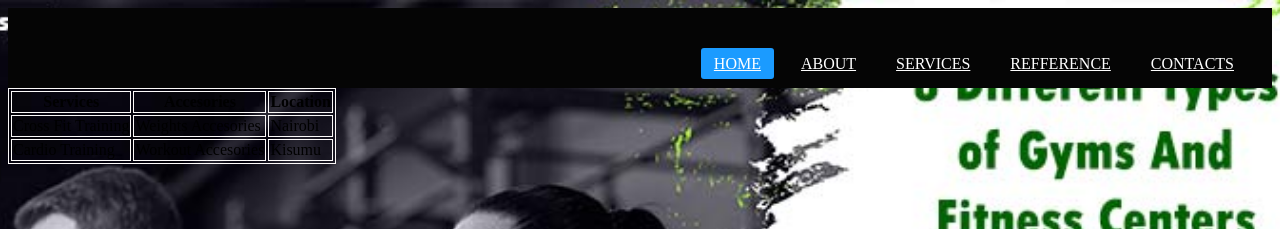
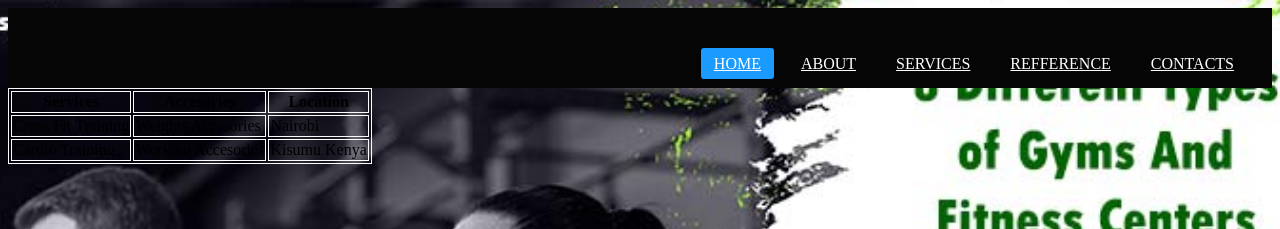
Before and after one commit to Wanjikujanee/my-website, a plain HTML site: page index.html in a window 1280 px wide. Shown: the top 229 px of the page. Drawn offline with Linux system fonts and the light colour scheme.

Commit message:
janemary

```diff
--- a/index.html
+++ b/index.html
@@ -41,7 +41,7 @@
     <tr>
       <td>Cardio Training</td>
       <td>Workout Accesories</td>
-      <td>Kisumu</td>
+      <td>Kisumu Kenya</td>
     </tr>
 
 </table>
```
